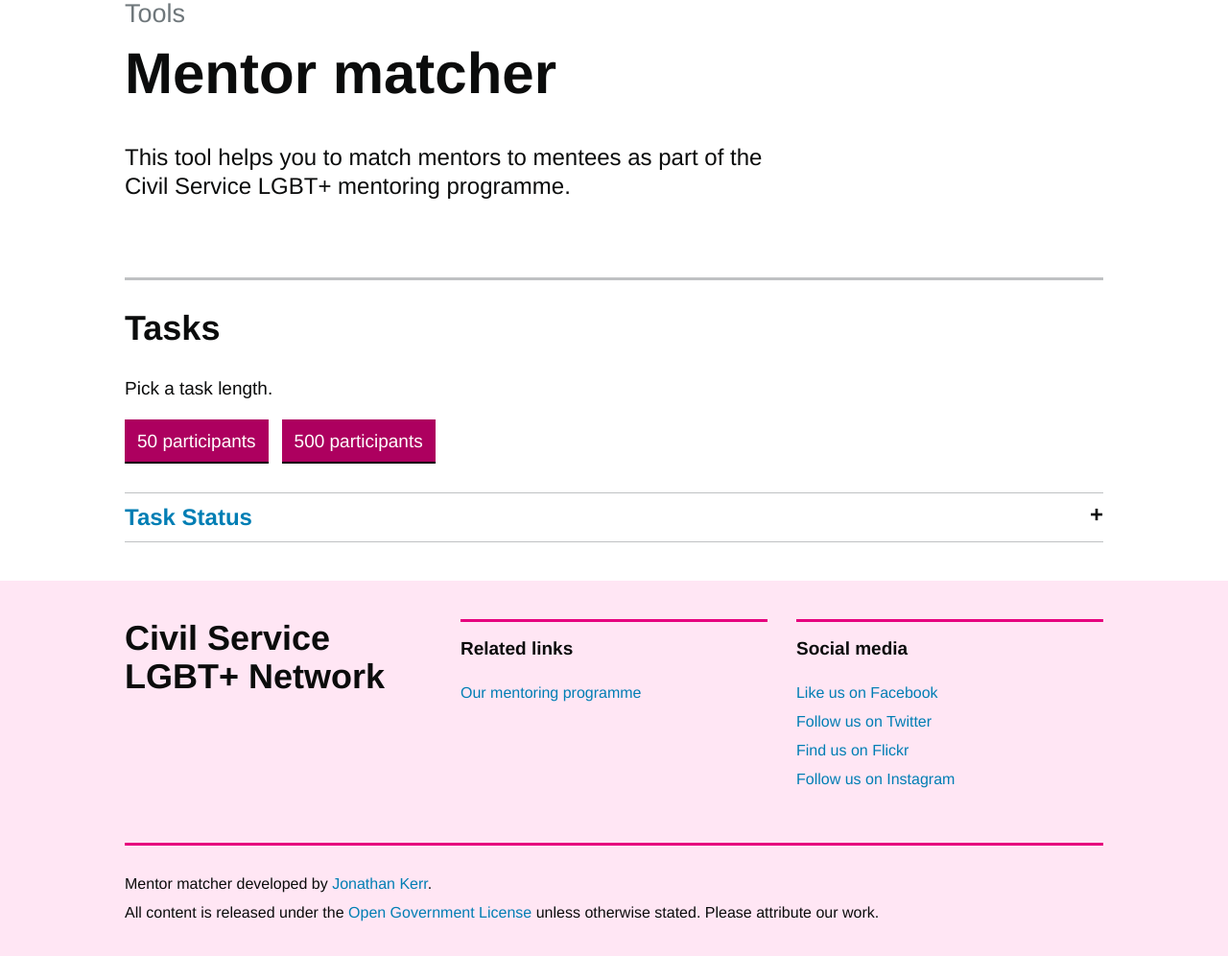
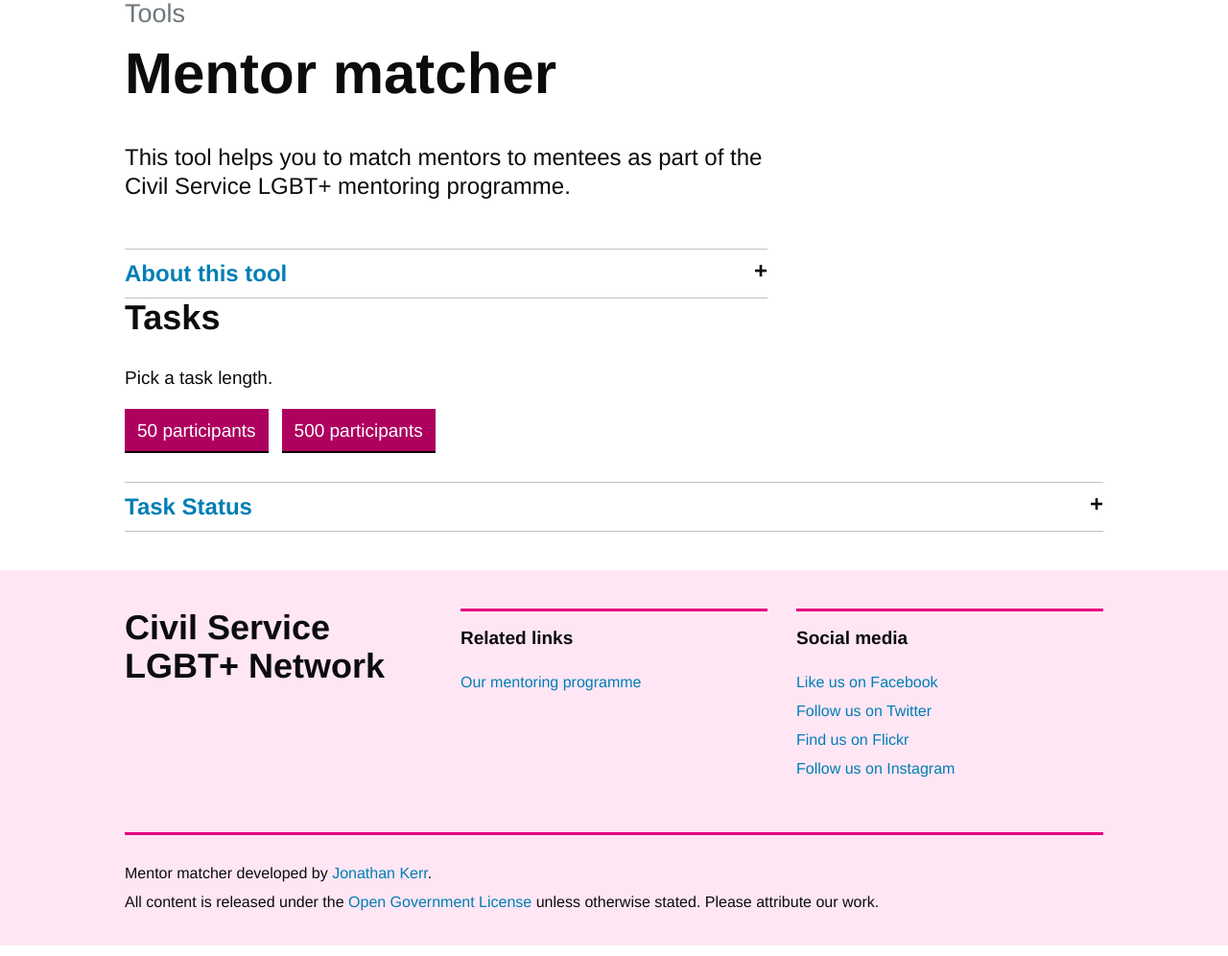
Before and after one commit to jonodrew/mentor-match, a Flask app: page / in a window 1280 px wide. Shown: the part 232-1228 px from the top of the page at 96% size. Run offline with Flask 2, Linux system fonts and the light colour scheme.

Commit message:
Add 'about this tool' details/summary
This can be updated with instructions for how to use the tool.

```diff
--- a/app/templates/index.html
+++ b/app/templates/index.html
@@ -15,9 +15,21 @@
 		  <p class="page--excerpt">This tool helps you to match mentors to mentees as part of the Civil Service LGBT+ mentoring programme.</p>
 	  </div>
   </header>
+</div>
 
+<div class="grid-row">
+  <div class="grid-column-two-thirds">
+
+		<details>
+
+			<summary>About this tool</summary>
+
+				<p>Explanatory text about the took can go here...</p>
+
+		</details>
+  </div>
 </div>
-	<hr>
+
   <div>
 	    <h2>Tasks</h2>
 	    <p>Pick a task length.</p>
```
